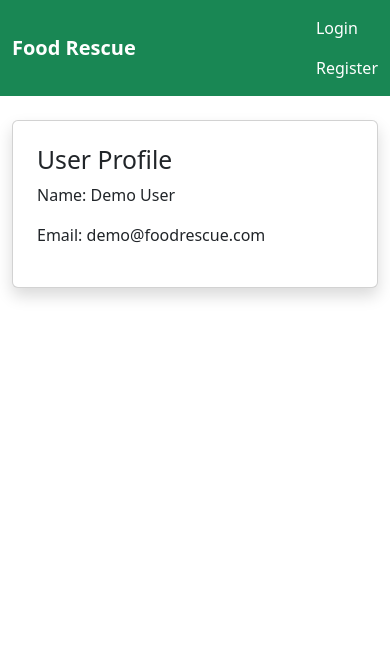
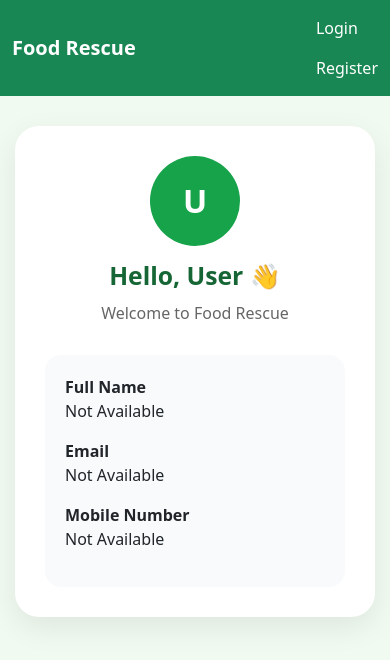
Before and after one commit to likithknp/food-rescue-UI, a React (Vite) app: page /profile in a window 390 px wide. Shown: the top 660 px of the page. Built offline with nearby package versions, Linux system fonts and the light colour scheme.

Commit message:
Improve welcome and profile pages for mobile UI

```diff
--- a/src/pages/Profile.jsx
+++ b/src/pages/Profile.jsx
@@ -1,27 +1,101 @@
 import Navbar from "../components/Navbar";
 
 function Profile() {
+  const user = JSON.parse(localStorage.getItem("user"));
 
   return (
     <>
       <Navbar />
 
-      <div className="container mt-4">
+      <div
+        style={{
+          minHeight: "100vh",
+          backgroundColor: "#f0faf0",
+          padding: "30px 15px",
+        }}
+      >
+        <div
+          style={{
+            maxWidth: "700px",
+            margin: "0 auto",
+            background: "#fff",
+            borderRadius: "24px",
+            padding: "30px",
+            boxShadow: "0 10px 30px rgba(0,0,0,0.08)",
+          }}
+        >
+          <div
+            style={{
+              textAlign: "center",
+              marginBottom: "30px",
+            }}
+          >
+            <div
+              style={{
+                width: "90px",
+                height: "90px",
+                borderRadius: "50%",
+                backgroundColor: "#16a34a",
+                color: "#fff",
+                fontSize: "32px",
+                fontWeight: "bold",
+                display: "flex",
+                alignItems: "center",
+                justifyContent: "center",
+                margin: "0 auto 15px",
+              }}
+            >
+              {user?.fullName?.charAt(0)?.toUpperCase() || "U"}
+            </div>
 
-        <div className="card shadow p-4">
+            <h2
+              style={{
+                color: "#166534",
+                fontWeight: "700",
+              }}
+            >
+              Hello, {user?.fullName || "User"} 👋
+            </h2>
 
-          <h2>User Profile</h2>
+            <p
+              style={{
+                color: "#666",
+                marginTop: "10px",
+              }}
+            >
+              Welcome to Food Rescue
+            </p>
+          </div>
 
-          <p>
-            Name: Demo User
-          </p>
+          <div
+            style={{
+              backgroundColor: "#f8fafc",
+              borderRadius: "16px",
+              padding: "20px",
+            }}
+          >
+            <div className="mb-3">
+              <strong>Full Name</strong>
+              <p className="mb-0">
+                {user?.fullName || "Not Available"}
+              </p>
+            </div>
 
-          <p>
-            Email: demo@foodrescue.com
-          </p>
+            <div className="mb-3">
+              <strong>Email</strong>
+              <p className="mb-0">
+                {user?.email || "Not Available"}
+              </p>
+            </div>
 
+            <div className="mb-3">
+              <strong>Mobile Number</strong>
+              <p className="mb-0">
+                {user?.mobileNumber || "Not Available"}
+              </p>
+            </div>
+          </div>
         </div>
-
       </div>
     </>
   );
--- a/src/pages/Welcome.jsx
+++ b/src/pages/Welcome.jsx
@@ -6,13 +6,15 @@ function Welcome() {
   return (
     <div
       style={{
-        height: "100vh",
+        minHeight: "100dvh",
         display: "flex",
         flexDirection: "column",
         justifyContent: "center",
         alignItems: "center",
         backgroundColor: "#f8f8f2",
         textAlign: "center",
+        padding: "20px",
+        boxSizing: "border-box",
       }}
     >
       <div
@@ -25,26 +27,44 @@ function Welcome() {
           justifyContent: "center",
           alignItems: "center",
           fontSize: "80px",
+          marginBottom: "20px",
         }}
       >
         💚
       </div>
 
-      <h1>Share Extra Food</h1>
+      <h1
+        style={{
+          fontSize: "36px",
+          margin: "0 0 15px 0",
+          color: "#222",
+        }}
+      >
+        Share Extra Food
+      </h1>
 
-      <p>
-        Connect with NGOs and volunteers to donate your excess food
-        and help those in need.
+      <p
+        style={{
+          maxWidth: "350px",
+          fontSize: "18px",
+          lineHeight: "1.6",
+          color: "#555",
+          marginBottom: "30px",
+        }}
+      >
+        Connect with NGOs and volunteers to donate your excess food and help
+        those in need.
       </p>
 
       <button
         onClick={() => navigate("/onboarding-2")}
         style={{
-          padding: "12px 30px",
-          background: "green",
+          padding: "14px 40px",
+          backgroundColor: "green",
           color: "white",
           border: "none",
           borderRadius: "10px",
+          fontSize: "18px",
           cursor: "pointer",
         }}
       >
```
